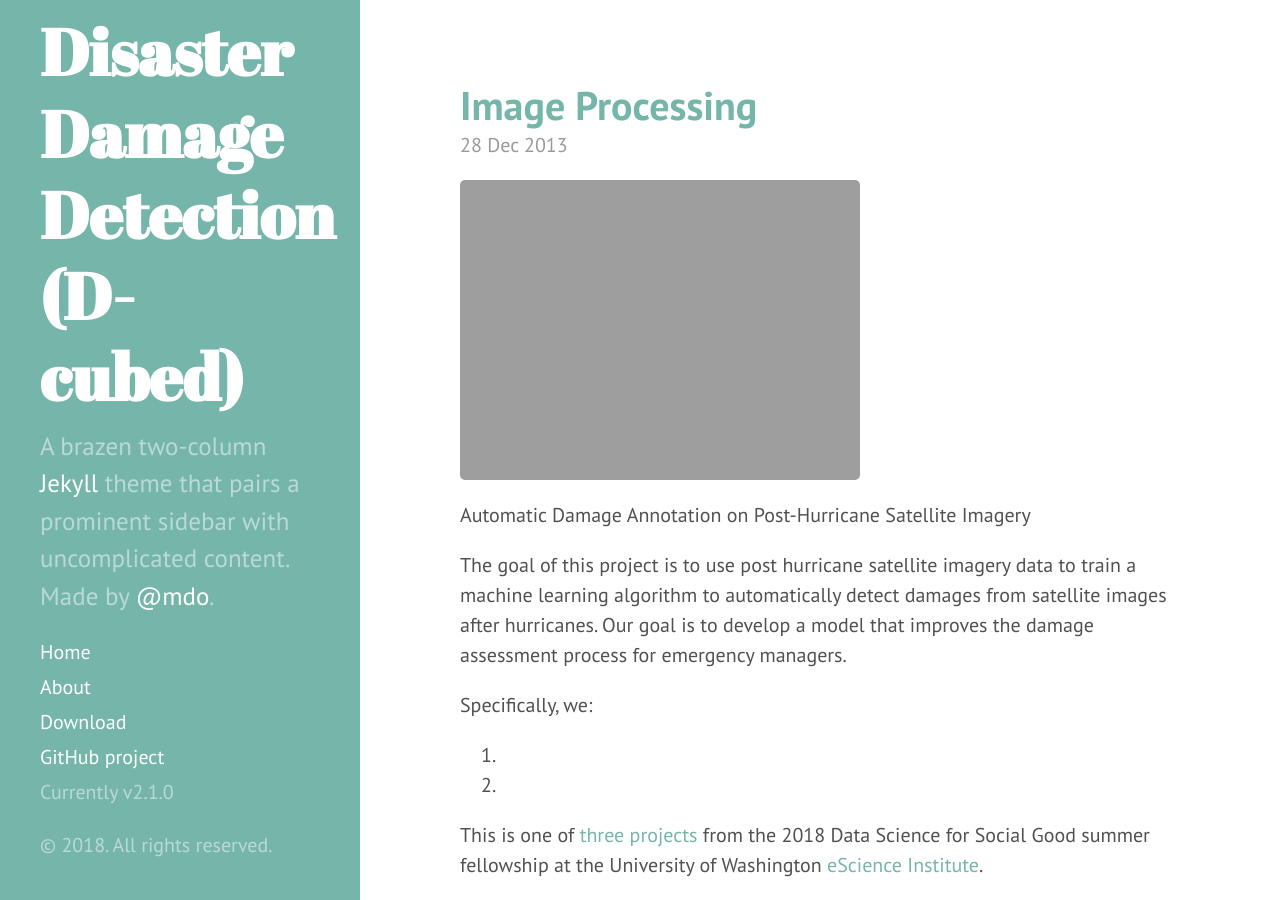
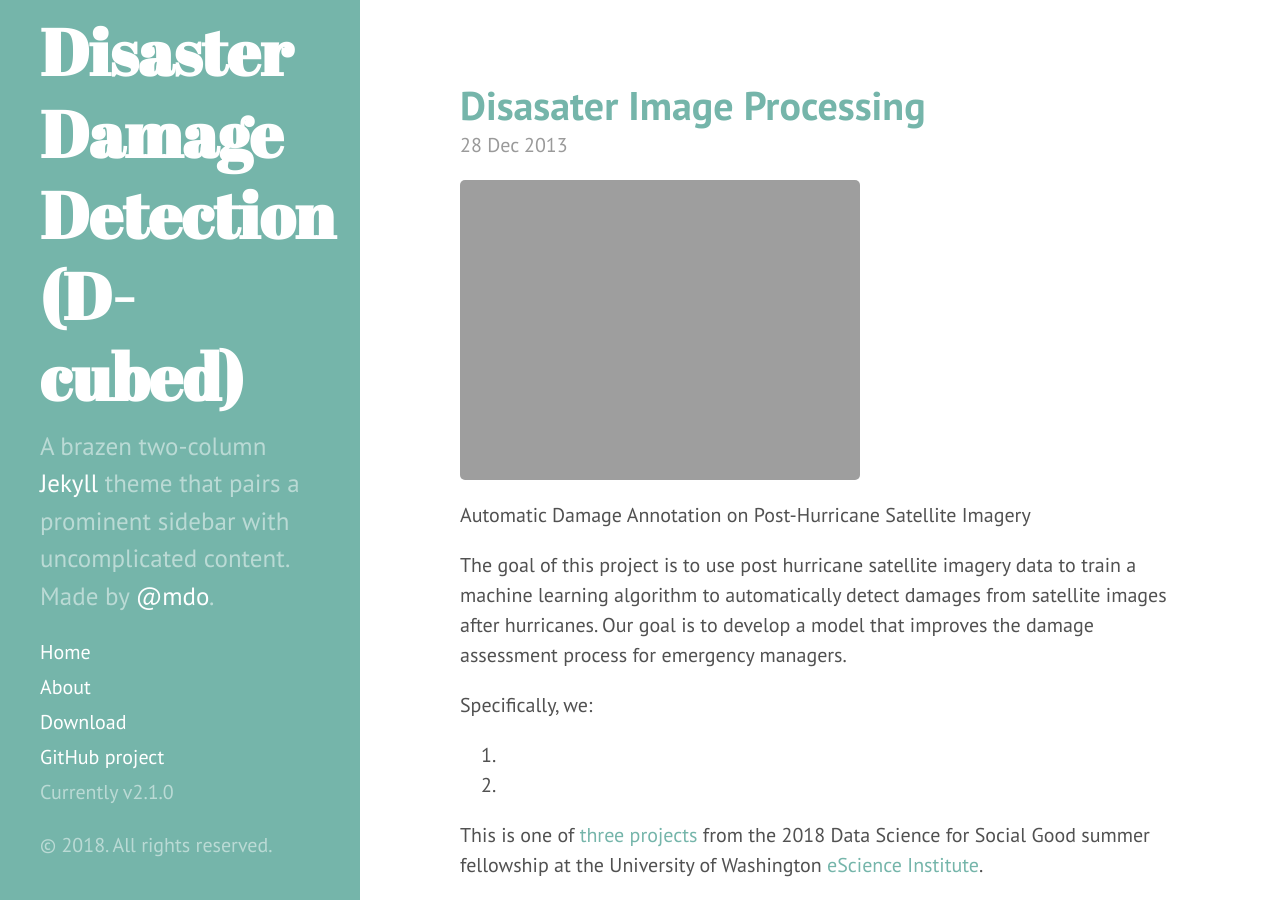
Before and after one commit to DDS-Lab/disaster-damage-detection, a Jekyll site: the page built from index.html, in a window 1280 px wide and 900 px high. Built offline with Jekyll 4.4.1, drawn with Linux system fonts in a browser that asks for light colours; nearby versions of some CDN libraries; a script that is not in the unit is left out; the list of posts is cut into pages by our own code.

Commit message:
Update 2013-12-28-image-processing.md

```diff
--- a/_posts/2013-12-28-image-processing.md
+++ b/_posts/2013-12-28-image-processing.md
@@ -1,5 +1,6 @@
 ---
 layout: default
+title: Disasater Image Processing
 ---
 
 <a href="http://escience.washington.edu/dssg/">
```
